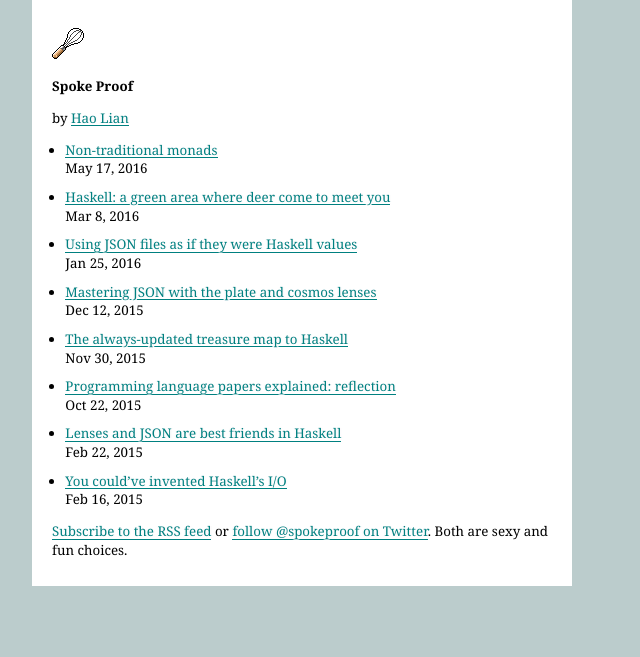
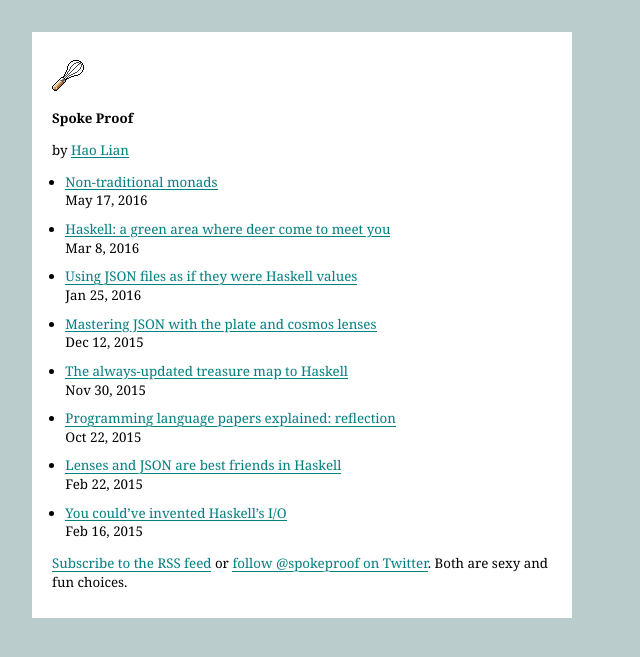
Before and after one commit to hlian/hao.codes, a Jekyll site: the page built from index.html, in a window 1280 px wide. Shown: the top 657 px of the page, without its empty margins (0-640 px from the left). Built offline with Jekyll 4.4.1, drawn with Linux system fonts in a browser that asks for light colours.

Commit message:
Update _layout.scss

```diff
--- a/_sass/_layout.scss
+++ b/_sass/_layout.scss
@@ -2,6 +2,7 @@ body {
   padding: 1rem 20px;
   max-width: 70ex;
   margin-left: 2.5%;
+  margin-top: 2.5%;
   background: white;
 }
 
```
